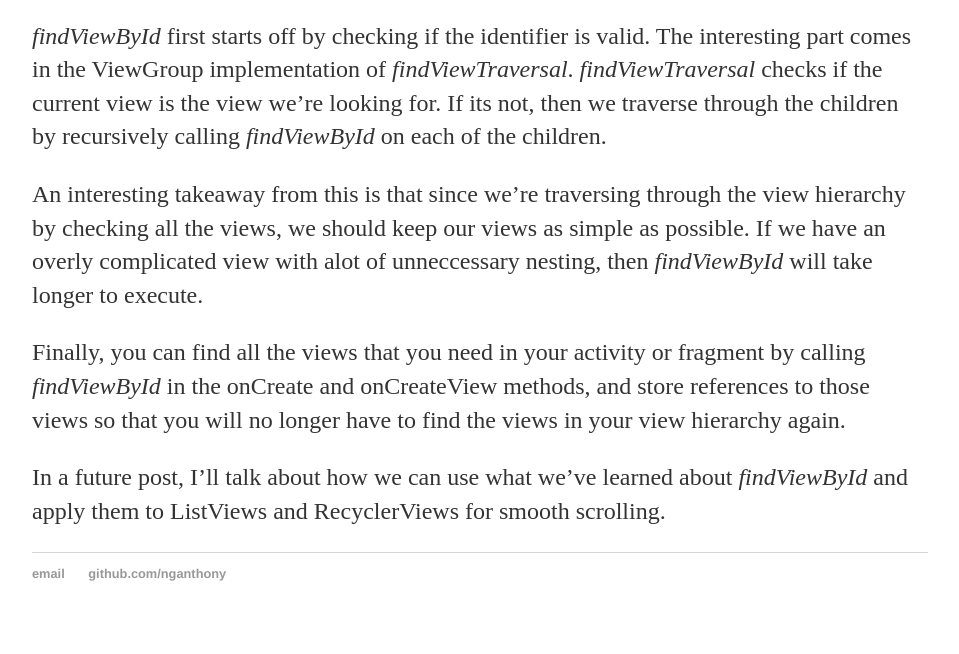
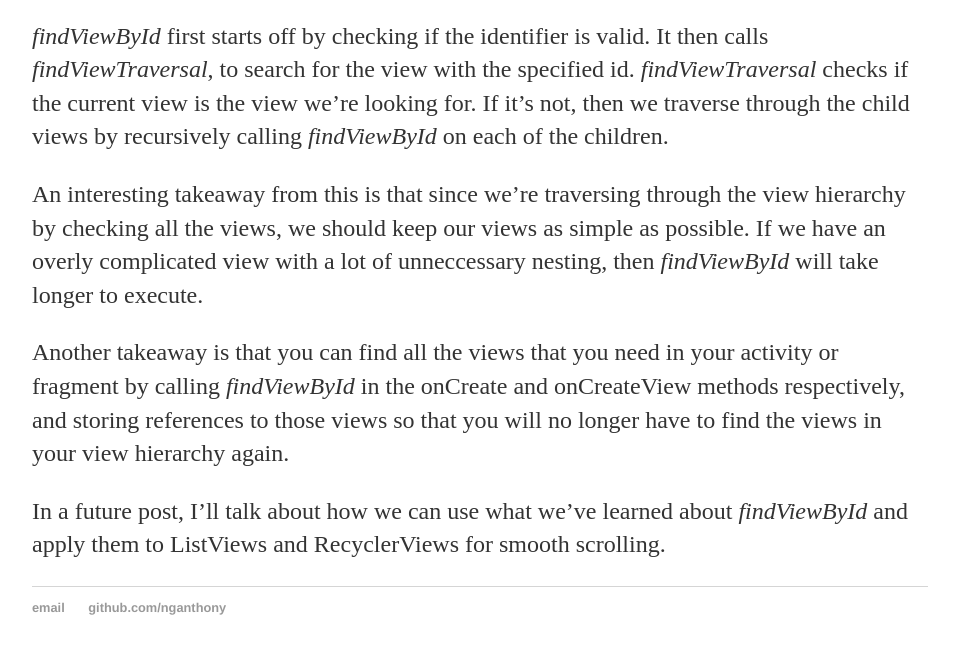
Before and after one commit to nganthony/nganthony.github.io, a Jekyll site: the page built from _posts/2016-04-29-efficiency-of-find-view-by-id.md, in a window 1280 px wide, cut to the strip 736-1411 px from the top of the page. Shown: the top 654 px of the strip, without its empty margins (160-1119 px from the left). Built offline with Jekyll 4.4.1, drawn with Linux system fonts in a browser that asks for light colours; comment, search, counter and statistics services are not loaded.

Commit message:
Add changes to efficiency of findViewById post

```diff
--- a/_posts/2016-04-29-efficiency-of-find-view-by-id.md
+++ b/_posts/2016-04-29-efficiency-of-find-view-by-id.md
@@ -10,10 +10,10 @@
 
 <script src="https://gist.github.com/nganthony/83f2c847422ec017d3b856b827ca2b4d.js"></script>
 
-<i>findViewById</i> first starts off by checking if the identifier is valid. The interesting part comes in the ViewGroup implementation of <i>findViewTraversal</i>. <i>findViewTraversal</i> checks if the current view is the view we're looking for. If its not, then we traverse through the children by recursively calling <i>findViewById</i> on each of the children.
+<i>findViewById</i> first starts off by checking if the identifier is valid. It then calls <i>findViewTraversal</i>, to search for the view with the specified id. <i>findViewTraversal</i> checks if the current view is the view we're looking for. If it's not, then we traverse through the child views by recursively calling <i>findViewById</i> on each of the children.
 
-An interesting takeaway from this is that since we're traversing through the view hierarchy by checking all the views, we should keep our views as simple as possible. If we have an overly complicated view with alot of unneccessary nesting, then <i>findViewById</i> will take longer to execute.
+An interesting takeaway from this is that since we're traversing through the view hierarchy by checking all the views, we should keep our views as simple as possible. If we have an overly complicated view with a lot of unneccessary nesting, then <i>findViewById</i> will take longer to execute.
 
-Finally, you can find all the views that you need in your activity or fragment by calling <i>findViewById</i> in the onCreate and onCreateView methods, and store references to those views so that you will no longer have to find the views in your view hierarchy again.
+Another takeaway is that you can find all the views that you need in your activity or fragment by calling <i>findViewById</i> in the onCreate and onCreateView methods respectively, and storing references to those views so that you will no longer have to find the views in your view hierarchy again.
 
 In a future post, I'll talk about how we can use what we've learned about <i>findViewById</i> and apply them to ListViews and RecyclerViews for smooth scrolling.
```
